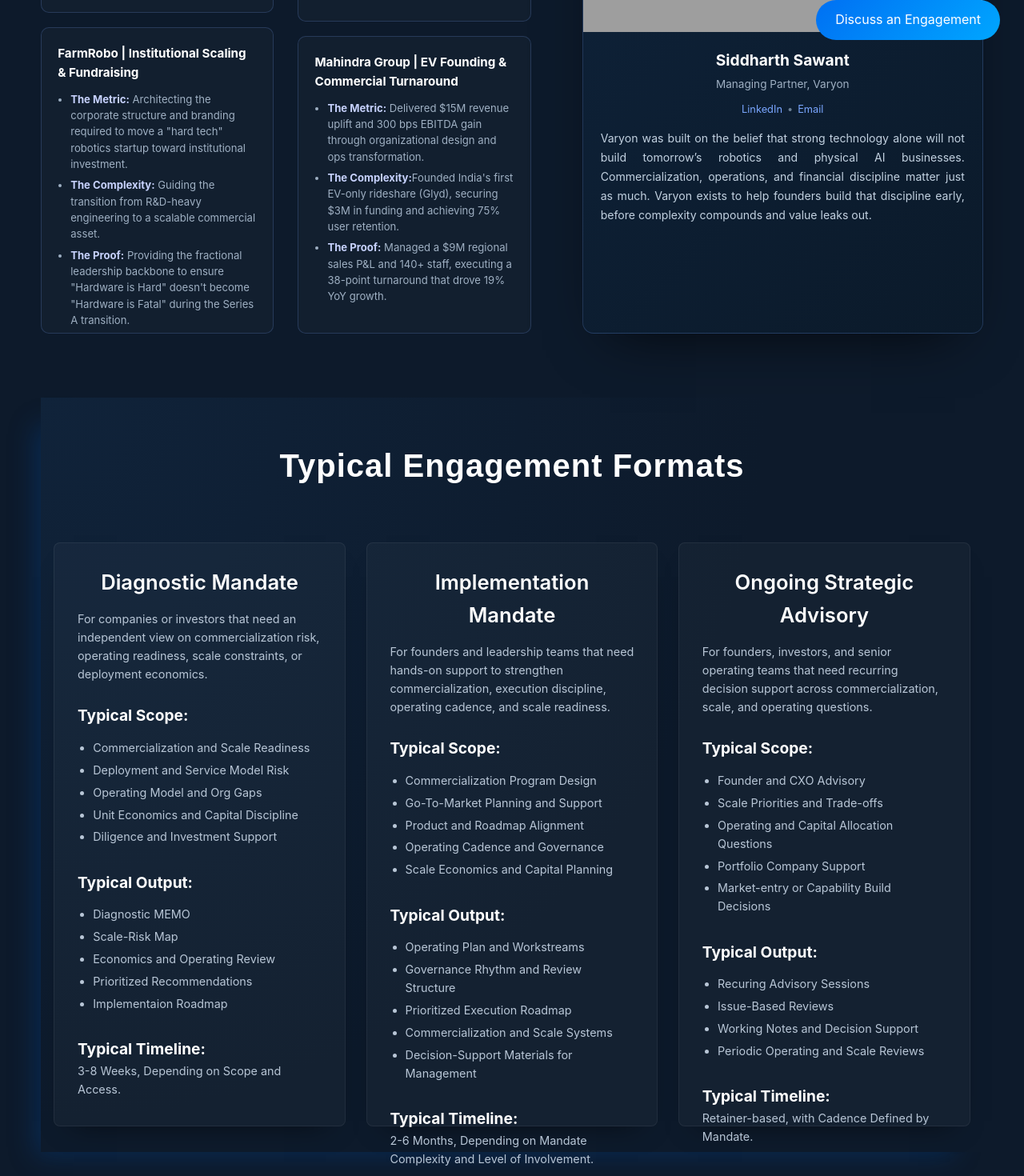
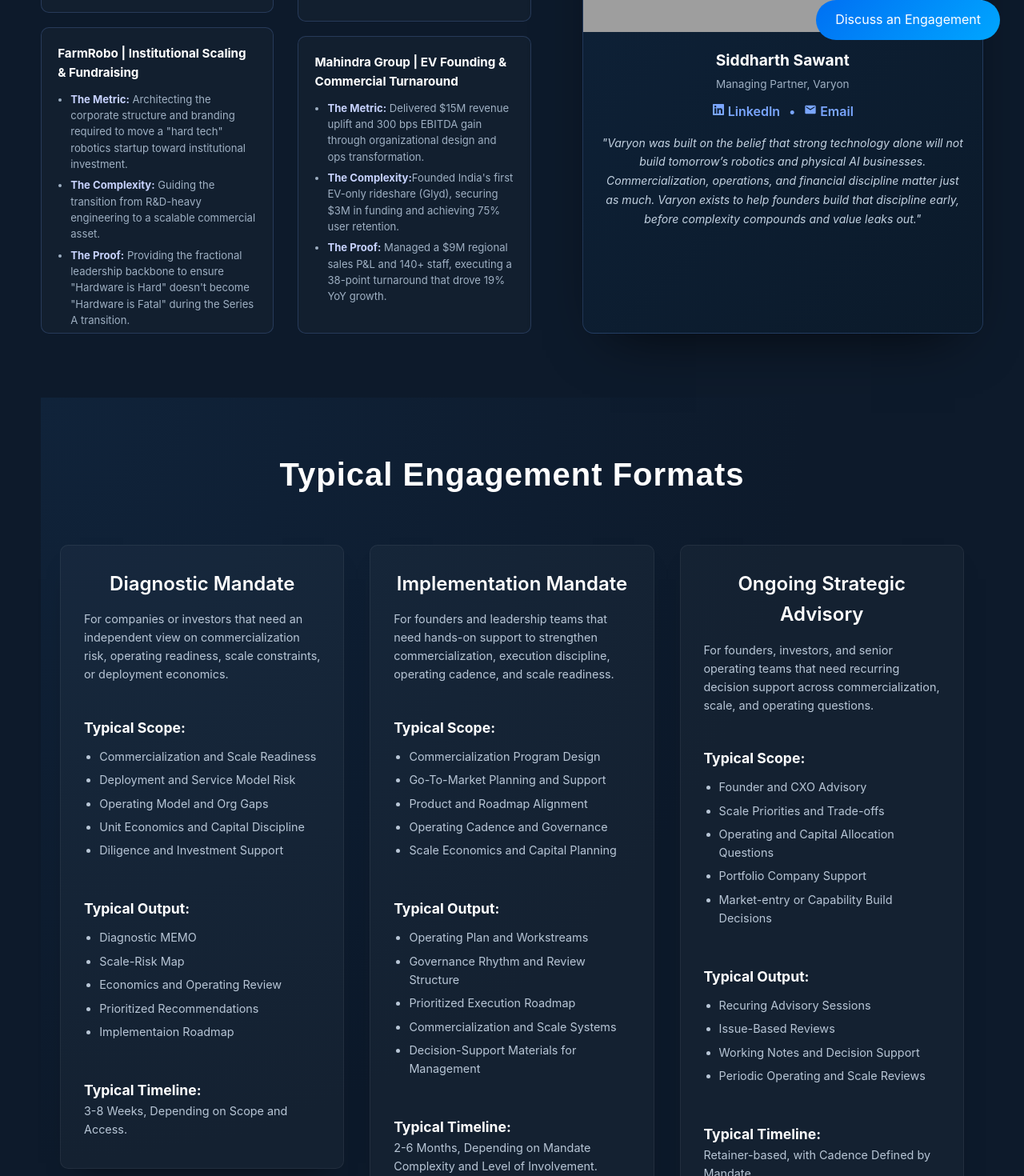
Before and after one commit to sidsawantbusiness01-oss/Varyon-Partners, a Next.js app: page /about in a window 1280 px wide. Shown: the part 720-2190 px from the top of the page at 80% size. Built offline with nearby package versions, Linux system fonts and the light colour scheme; grey boxes are pictures that could not be loaded.

Commit message:
Did small small changes

```diff
--- a/src/app/page.js
+++ b/src/app/page.js
@@ -14,6 +14,7 @@
 import Link from "next/link";
 import Image from "next/image";
 import ProcessSection from "@/components/ProcessSection/ProcessSection";
+import ScrollReveal from "@/components/ScrollReveal/ScrollReveal";
 
 export default function Home() {
   return (
@@ -36,9 +37,11 @@
 
         <div className="container">
           {/* <h1>VARYON PARTNERS</h1> */}
+          <ScrollReveal delay={150}>
             <h1>
               Strategy and Execution for Robotics, Physical AI and Automation
             </h1>
+          </ScrollReveal>
           {/* <h3>
             Strategy and Execution for Robotics, Physical AI and Automation
           </h3> */}
@@ -46,11 +49,13 @@
             Strategic commercialization and operational execution - built for
             founders and investors of the Robotics frontier.
           </h3> */}
+          <ScrollReveal delay={500}>
             <p>
               Varyon solves the "Hardware is Hard" problem by bridging the gap
               between R&D and profitable scale. We transform technical IP into
               high-performance, market-leading enterprises
             </p>
+          </ScrollReveal>
 
           <div className={styles.buttons}>
             <Link href="/#contact" className={styles.primary}>
--- a/src/components/ContactForm/ContactForm.module.css
+++ b/src/components/ContactForm/ContactForm.module.css
@@ -211,4 +211,9 @@
   .row {
     grid-template-columns: 1fr;
   }
+
+  .ctaCard {
+  width: 100%;
 }
+
+}
--- a/src/components/HowWeEngage/HowWeEngage.js
+++ b/src/components/HowWeEngage/HowWeEngage.js
@@ -15,7 +15,7 @@
         {/* Intro */}
         <ScrollReveal delay={150}>
           <p className={styles.intro}>
-            Varvon works with founders. investors. and manufacturers through
+            Varyon works with founders, investors, and manufacturers through
             focused engagement models
           </p>
         </ScrollReveal>
@@ -43,7 +43,7 @@
               <ul className={styles.list}>
                 <li>Industrial robot OEMs</li>
                 <li>AMR and AGV</li>
-                <li>Drone and UAV</li>
+                <li>Drones and UAVs</li>
                 <li>Warehouse robotics</li>
                 <li>Farm robotics</li>
                 <li>Field and inspection</li>
@@ -58,7 +58,7 @@
               <h3>Physical AI & Autonomy Software</h3>
               {/* <p className={styles.timeline}>Timeline: 3–6 months</p> */}
               <ul className={styles.list}>
-                <li>erception Software </li>
+                <li>Perception Software </li>
                 <li>Autonomy Stack </li>
                 <li>Robotics Foundation Model </li>
                 <li>Simulation and Sim-to-Real Platforms</li>
@@ -82,7 +82,7 @@
                 <li>Packaging Automation</li>
                 <li>Industrial Controls</li>
                 <li>Line Automation</li>
-                <li>Intelligent Equipment mMkers</li>
+                <li>Intelligent Equipment Makers</li>
               </ul>
             </div>
           </ScrollReveal>
--- a/src/components/Mandates/Mandates.module.css
+++ b/src/components/Mandates/Mandates.module.css
@@ -1,110 +1,73 @@
 .section {
-  background: #0d1a2b;
   background: radial-gradient(circle at top left, #10233a, #0d1a2b 60%);
-  box-shadow: -22px 20px 30px -15px rgba(0, 71, 151, 0.35);
-  padding: 3rem 1rem 0 1rem;
+  padding: 4rem 1.5rem;
 }
 
+/* TITLE */
 .title {
   text-align: center;
   font-size: 2.5rem;
-  margin-bottom: 4rem;
+  margin-bottom: 3.5rem;
   letter-spacing: 1px;
-  padding-top: 5px;
 }
 
+/* GRID */
 .grid {
   display: grid;
   grid-template-columns: repeat(3, 1fr);
-  gap: 1.6rem;
+  gap: 2rem;
+  align-items: stretch; /* IMPORTANT */
 }
 
-.column h3 {
-  font-size: 1.1rem;
-  letter-spacing: 2px;
-  text-transform: uppercase;
-  margin-bottom: 1.5rem;
-  color: #9fb3c8;
-  position: relative;
-  padding-bottom: 0.75rem;
-  text-align: center;
-}
-
-.column h3::after {
-  content: "";
-  position: absolute;
-  left: 0;
-  bottom: 0;
-  width: 150px;
-  height: 1.5px;
-  left: 50%;
-  transform: translateX(-50%);
-  background: rgba(255, 255, 255, 0.2);
-}
-
-.grid > div {
-  height: 100%;
-}
-
+/* COLUMN */
 .column {
   display: flex;
   flex-direction: column;
-  gap: 20px;
 }
+
+/* CARD BASE */
 
 .card,
 .card2 {
   display: flex;
   flex-direction: column;
+  background: rgba(255, 255, 255, 0.03);
+  border: 1px solid rgba(255, 255, 255, 0.06);
+  border-radius: 10px;
+  transition: all 0.3s ease;
+  box-shadow: 0 18px 35px -25px rgba(0, 0, 0, 0.7);
 }
 
+/* SMALL CARD (if used) */
 .card {
-  margin-bottom: 2rem;
-  padding: 1.8rem;
-  background: rgba(255, 255, 255, 0.03);
-  border: 1px solid rgba(255, 255, 255, 0.06);
-  border-radius: 8px;
-  height: 210px;
-  transition: all 0.3s ease;
-  /* grounded bottom shadow */
-  box-shadow: 0 18px 35px -25px rgba(0, 0, 0, 0.7);
-  justify-self: center;
-  align-items: center;
-
-  display: flex;
-  flex-direction: column;
+  padding: 1.5rem;
   justify-content: center;
+  text-align: center;
+  min-height: 180px; /* instead of fixed */
 }
 
-.card:hover {
-  border-color: rgba(0, 112, 243, 0.4);
-  transform: translateY(-4px);
+/* BIG CARD */
+
+.card2 {
+  padding: 1.8rem;
+  flex: 1; /* equal height across columns */
+  justify-content: flex-start;
+  min-height: 780px;
 }
 
-.card2 {
-  margin-bottom: 2rem;
-  padding: 1.8rem;
-  background: rgba(255, 255, 255, 0.03);
-  border: 1px solid rgba(255, 255, 255, 0.06);
-  border-radius: 8px;
-  height: 730px;
-  transition: all 0.3s ease;
-  /* grounded bottom shadow */
-  box-shadow: 0 18px 35px -25px rgba(0, 0, 0, 0.7);
-  display: flex;
-  flex-direction: column;
-  justify-content: flex-start;
-  align-items: stretch;
-}
+/* HOVER */
 
+.card:hover,
 .card2:hover {
   border-color: rgba(0, 112, 243, 0.4);
   transform: translateY(-4px);
 }
 
+/* TEXT */
+
 .card h4 {
   font-size: 1rem;
-  margin-bottom: 0.8rem;
+  margin-bottom: 0.6rem;
   font-weight: 500;
   color: #ffffff;
 }
@@ -116,16 +79,16 @@
 }
 
 .card2 h4 {
-  font-size: 1.6rem;
+  font-size: 1.5rem;
   margin-bottom: 0.8rem;
   font-weight: 600;
   color: #ffffff;
   text-align: center;
-  position: relative;
 }
 
-.pointsTitle{
-  font-size: 1.2rem;
+.pointsTitle {
+  font-size: 1.1rem;
+  margin-top: 1rem;
 }
 
 .card2 p {
@@ -134,44 +97,66 @@
   color: #b8c6d6;
 }
 
+/* LIST */
+
 .list {
-  margin-top: 0.8rem;
+  margin-top: 0.6rem;
   padding-left: 1.2rem;
-
-    font-size: 0.9rem;
+  font-size: 0.9rem;
   line-height: 1.6;
   color: #b8c6d6;
 }
 
 .list li {
-  margin-bottom: 0.3rem;
-
+  margin-bottom: 0.4rem;
 }
 
-/* ---------------- RESPONSIVE ---------------- */
+/* ========================= */
+/* 📱 TABLET */
+/* ========================= */
 
 @media (max-width: 1100px) {
   .grid {
-    grid-template-columns: 1fr 1fr;
+    grid-template-columns: repeat(2, 1fr);
+  }
+
+  .title {
+    font-size: 2.2rem;
   }
 }
+
+/* ========================= */
+/* 📱 MOBILE */
+/* ========================= */
 
 @media (max-width: 768px) {
   .grid {
     grid-template-columns: 1fr;
+    gap: 1.5rem;
+  }
+
+  .section {
+    padding: 3rem 1.2rem;
   }
 
   .title {
-    font-size: 2rem;
-    padding-top: 35px;
+    font-size: 1.9rem;
+    margin-bottom: 2.5rem;
   }
 
-  .column h3 {
-    margin-bottom: 0.5rem;
-    padding-bottom: 0.5rem;
+  .card2 {
+    padding: 1.4rem;
   }
 
-  .section {
-    padding: 1rem;
+  .card2 h4 {
+    font-size: 1.3rem;
+  }
+
+  .pointsTitle {
+    font-size: 1rem;
+  }
+
+  .list {
+    font-size: 0.85rem;
   }
 }
--- a/src/components/ProcessSection/ProcessSection.js
+++ b/src/components/ProcessSection/ProcessSection.js
@@ -8,7 +8,7 @@
         {/* Header */}
         <ScrollReveal>
           <div className={styles.header}>
-            <h2>How the Work Typically Unfolds</h2>
+            <h2>Typical Delivery Process</h2>
             <p>
               Not every engagement follows the same format, but most mandates
               move through diagnosis, design, and implementation support.
--- a/src/components/ProcessSection/ProcessSection.module.css
+++ b/src/components/ProcessSection/ProcessSection.module.css
@@ -115,12 +115,14 @@
   font-size: 1.5rem;
   color: #ffffff;
   margin-bottom: 10px;
+  text-align: center;
 }
 
 .globalBox p {
   color: #c2d1e0;
   line-height: 1.7;
   font-size: 0.95rem;
+  text-align: center;
 }
 
 /* ---------------- MOBILE ---------------- */
--- a/src/components/WhyVaryon/WhyVaryon.js
+++ b/src/components/WhyVaryon/WhyVaryon.js
@@ -2,6 +2,8 @@
 
 import styles from "./WhyVaryon.module.css";
 import Image from "next/image";
+import { FaLinkedin } from "react-icons/fa6";
+import { MdEmail } from "react-icons/md";
 import ScrollReveal from "@/components/ScrollReveal/ScrollReveal";
 
 export default function WhyVaryon() {
@@ -155,19 +157,21 @@
 
                 <div className={styles.links}>
                   <a href="https://linkedin.com" target="_blank">
-                    LinkedIn
+                    <FaLinkedin /> LinkedIn
                   </a>
-                  <span>•</span>
-                  <a href="mailto:sid@varyon.com">Email</a>
+                  <span> • </span>
+                  <a href="mailto:sid@varyon.com">
+                    <MdEmail /> Email
+                  </a>
                 </div>
 
                 <p className={styles.bio}>
-                  Varyon was built on the belief that strong technology alone
+                  "Varyon was built on the belief that strong technology alone
                   will not build tomorrow’s robotics and physical AI businesses.
                   Commercialization, operations, and financial discipline matter
                   just as much. Varyon exists to help founders build that
                   discipline early, before complexity compounds and value leaks
-                  out.
+                  out."
                 </p>
               </div>
             </div>
--- a/src/components/WhyVaryon/WhyVaryon.module.css
+++ b/src/components/WhyVaryon/WhyVaryon.module.css
@@ -202,7 +202,7 @@
 
 /* LINKS */
 .links {
-  font-size: 0.8rem;
+  font-size: 1rem;
   margin-bottom: 14px;
   text-align: center;
 }
@@ -210,11 +210,16 @@
 .links a {
   color: #7aa6ff;
   text-decoration: none;
+  font-weight: 600;
+}
+
+.links a:hover {
+  color: rgb(30, 75, 165);
 }
 
 .links span {
   margin: 0 6px;
-  color: #6b7f95;
+  color: #7aa6ff;
 }
 
 /* BIO */
@@ -222,7 +227,8 @@
   font-size: 0.88rem;
   color: #c2d1e0;
   line-height: 1.7;
-  text-align: justify;
+  text-align: center;
+  font-style: italic;
 }
 
 /* RESPONSIVE */
@@ -247,7 +253,7 @@
   }
 
   .imageWrapper {
-    height: 220px;
+    height: 370px;
   }
 
   .founderContent {
```
Also changed, not shown: src/app/page.module.css (+3 -35 lines). Lines whose indentation alone changed are shown as unchanged.
